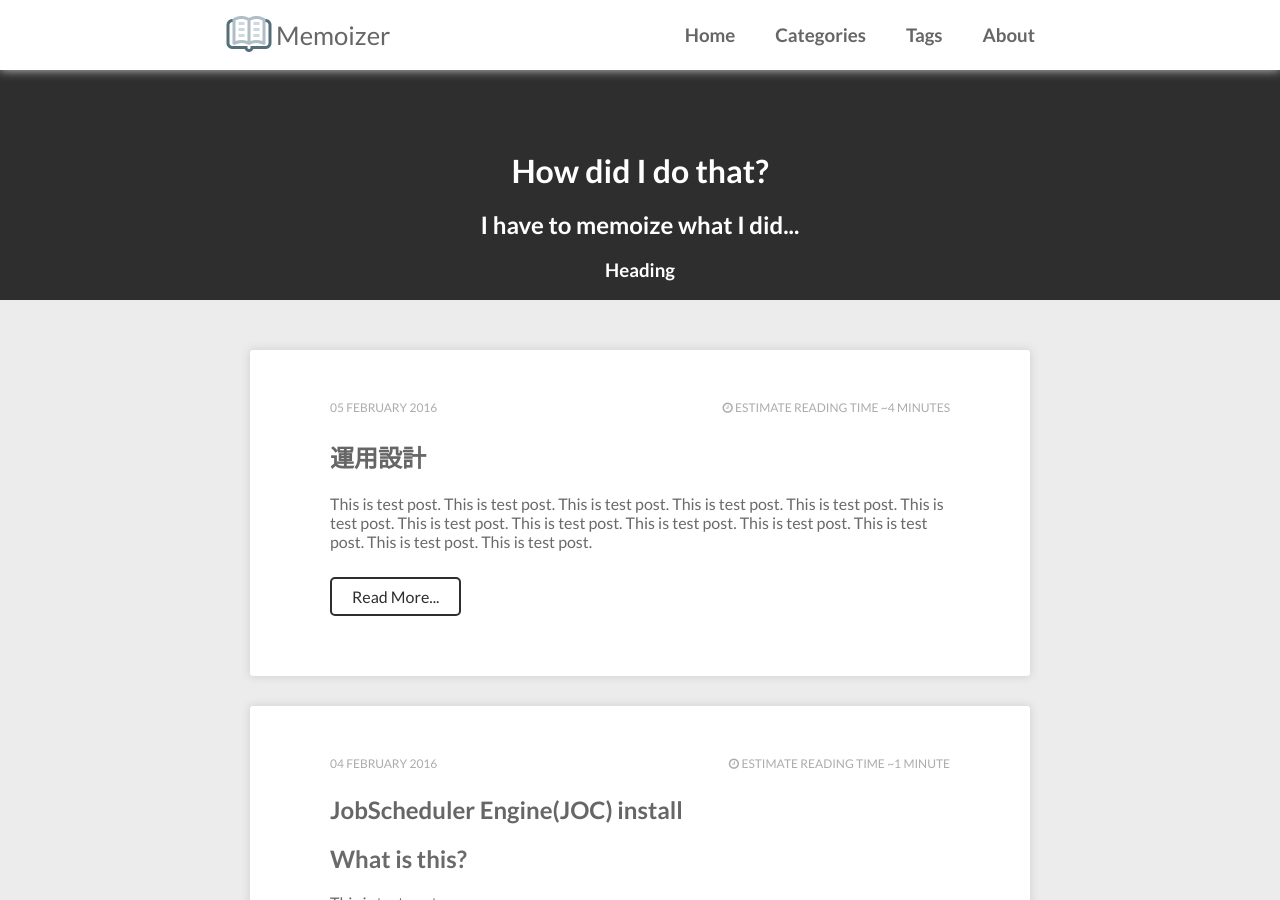
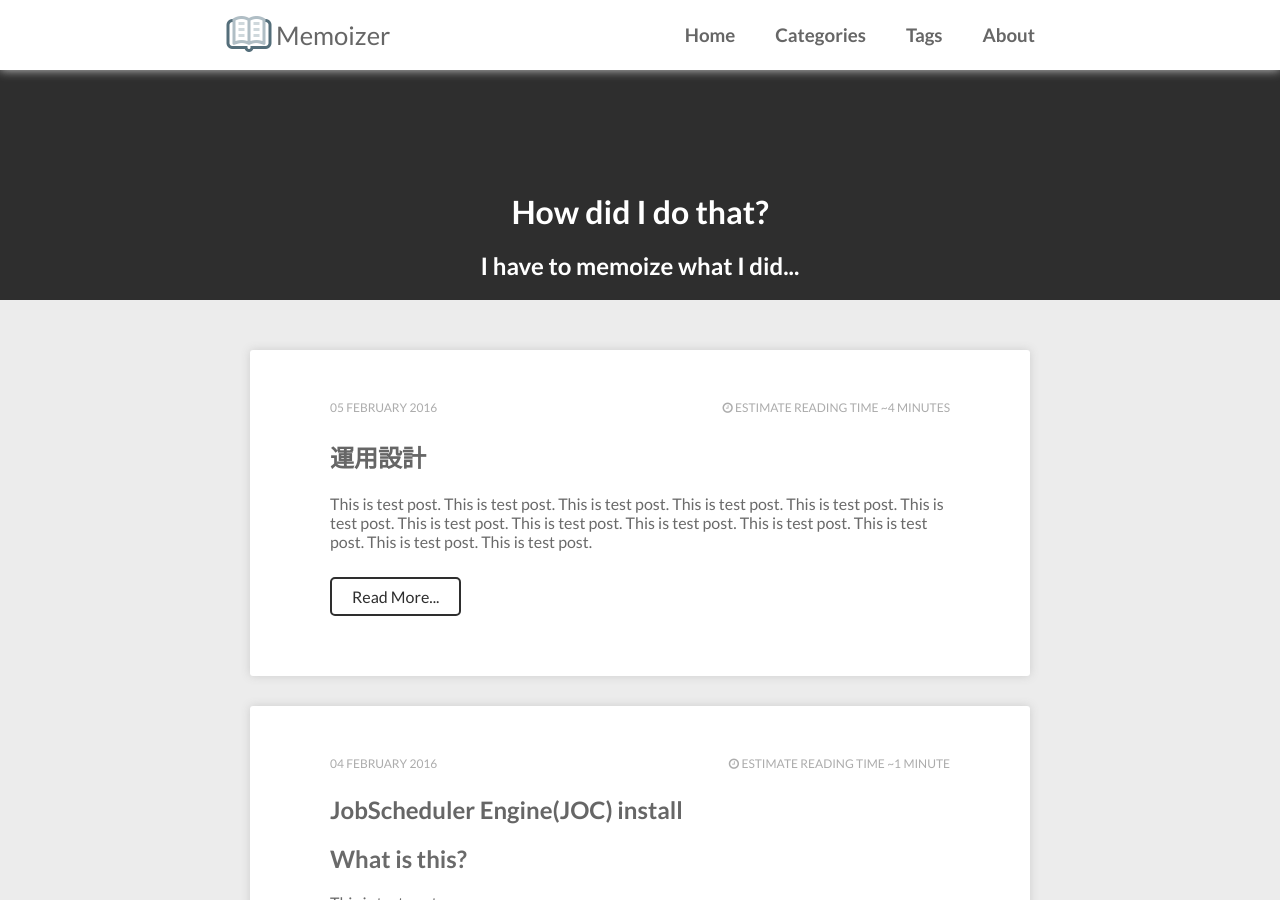
Before and after one commit to yatanokarasu/yatanokarasu.github.io, a Jekyll site: the page built from index.html, in a window 1280 px wide and 900 px high. Built offline with Jekyll 4.4.1, drawn with Linux system fonts in a browser that asks for light colours; some web fonts are replaced; the list of posts is cut into pages by our own code.

Commit message:
Delete typo.
Signed-off-by: yatanokarasu <sync.outerphase@gmail.com>

```diff
--- a/_layouts/default.html
+++ b/_layouts/default.html
@@ -16,7 +16,6 @@
             <h2><time datetime="{{ page.date | date_to_xmlschema }}">{{ page.date | date: "%B %d, %Y" }}</time></h2>
           {% else %}
             <h2>{{ page.subtitle }}</h2>
-            <h3>Heading</h3>
           {% endif %}
 
           {% if page.layout == 'post' %}
```
